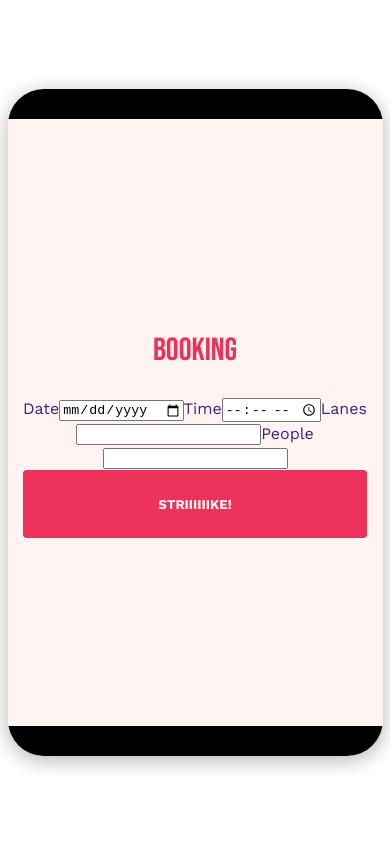
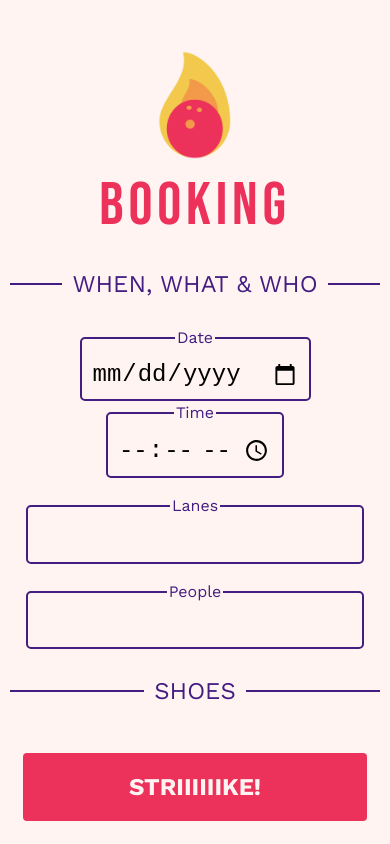
Before and after one commit to LinneaSjoholm/Strajk-bowling, a React (Vite) app: page /booking in a window 390 px wide. Built offline with nearby package versions, Linux system fonts and the light colour scheme.

Commit message:
added overall style to /booking

```diff
--- a/src/App.tsx
+++ b/src/App.tsx
@@ -5,16 +5,7 @@ import './frontend/styles/App.css';
 const App = () => {
   return (
   <div className="App">
-    <div className="View">
-        <div className="View__iphone">
-          <div className="View__iphone-screen">
-            <div className="View__iphone-top"></div>
             <Routes />
-            <div className="View__iphone-bottom"></div>
-          </div>
-        </div>
-      </div>
-
     </div>
   );
 }
--- a/src/frontend/components/bookingForm.tsx
+++ b/src/frontend/components/bookingForm.tsx
@@ -14,22 +14,54 @@ const BookingForm = ({ onSubmit }: { onSubmit: (bookingData: BookingResponse) =>
     const [lanes, setLanes] = useState<number | undefined>(undefined);
     const [people, setPeople] = useState<number | undefined>(undefined);
     const [shoes, setShoes] = useState<number[]>([]);
+    const [errors, setErrors] = useState({
+        date: '',
+        time: '',
+        lanes: '',
+        people: '',
+        shoes: '',
+        dateTime: ''  // Nyckel för det gemensamma felmeddelandet
+    });
 
     const navigate = useNavigate();
 
     const handleSubmit = () => {
-        if (!isFutureDateTime(date, time)) {
-            alert("Please select a future date and time.");
-            return;
+        let validationErrors = {
+            date: '',
+            time: '',
+            lanes: '',
+            people: '',
+            shoes: '',
+            dateTime: ''  // Nyckel för det gemensamma felmeddelandet
+        };
+
+        if (!date || !time) {
+            if (!date && !time) {
+                validationErrors.dateTime = "Please fill in both the date and the time.";  // Gemensamt felmeddelande
+            }
+            if (!date) {
+                validationErrors.date = "Please fill in the date.";
+            }
+            if (!time) {
+                validationErrors.time = "Please fill in the time.";
+            }
         }
 
-        if (lanes === undefined || people === undefined) {
-            alert("Please fill in the number of lanes and people.");
-            return;
+        if (lanes === undefined) {
+            validationErrors.lanes = "Please fill in the number of lanes.";
         }
 
-        if (shoes.length !== people) {
-            alert("Please fill in the shoe sizes for all people.");
+        if (people === undefined) {
+            validationErrors.people = "Please fill in the number of people.";
+        }
+
+        if (people !== undefined && shoes.length !== people) {
+            validationErrors.shoes = "Please fill in the shoe sizes for all people.";
+        }
+
+        setErrors(validationErrors);
+
+        if (Object.values(validationErrors).some((error) => error !== '')) {
             return;
         }
 
@@ -53,67 +85,140 @@ const BookingForm = ({ onSubmit }: { onSubmit: (bookingData: BookingResponse) =>
             active: true
         };
 
-        console.log("Submitting booking data to backend:", finalBookingData);  // <-- Debug line
-
         onSubmit(finalBookingData);
         navigate('/confirmation', { state: { bookingData: finalBookingData } });
     };
 
     return (
+        <div className="booking__form">
             <div className="booking-form">
-            <label htmlFor="date">Date</label>
+                <div className="date-time-container">
+                    <fieldset className="input-container--date-time">
+                        <legend>Date</legend>
                         <input
+                            id="date"
                             type="date"
                             value={date}
-                onChange={(e) => setDate(e.target.value)}
+                            onChange={(e) => {
+                                setDate(e.target.value);
+                                if (e.target.value) {
+                                    setErrors((prevErrors) => ({ ...prevErrors, date: '' }));
+                                }
+                            }}
                             min={getMinDate()}
+                            required
                         />
+                    </fieldset>
 
-            <label htmlFor="time">Time</label>
+                    <fieldset className="input-container--date-time">
+                        <legend>Time</legend>
                         <input
+                            id="time"
                             type="time"
                             value={time}
-                onChange={(e) => setTime(e.target.value)}
+                            onChange={(e) => {
+                                setTime(e.target.value);
+                                if (e.target.value) {
+                                    setErrors((prevErrors) => ({ ...prevErrors, time: '' }));
+                                }
+                            }}
                             min={getMinTime()}
+                            required
                         />
+                    </fieldset>
 
-            <label htmlFor="lanes">Lanes</label>
+                    {/* Gemensamt felmeddelande för både Date och Time */}
+                    {(errors.date || errors.time) && (
+                        <div className="error__container__below">
+                            <p className="error__message">
+                                {errors.date && errors.time ? "Please fill in both date and time." :
+                                 errors.date || errors.time}
+                            </p>
+                        </div>
+                    )}
+                </div>
+
+                <fieldset className="input-container">
+                    <legend>Lanes</legend>
                     <input
+                        id="lanes"
                         type="number"
                         value={lanes ?? ''}
                         onChange={(e) => {
                             const laneValue = parseInt(e.target.value);
                             setLanes(laneValue > 0 ? laneValue : undefined);
                         }}
+                        required
                     />
+                </fieldset>
+                {errors.lanes && (
+                    <div className="error__container">
+                        <p className="error__message">{errors.lanes}</p>
+                    </div>
+                )}
 
-            <label htmlFor="people">People</label>
+                <fieldset className="input-container">
+                    <legend>People</legend>
                     <input
+                        id="people"
                         type="number"
                         value={people ?? ''}
                         max={lanes ? lanes * 4 : 4}
                         onChange={(e) => {
                             const value = parseInt(e.target.value);
-                    if (lanes && value > lanes * 4) {
-                        alert(`Max ${lanes * 4} people allowed for ${lanes} lanes.`);
+                            if (isNaN(value)) {
+                                setErrors((prevErrors) => ({ ...prevErrors, people: '' }));
+                                setPeople(undefined);
+                            } else if (lanes && value > lanes * 4) {
+                                setErrors((prevErrors) => ({
+                                    ...prevErrors,
+                                    people: `Max ${lanes * 4} people allowed for ${lanes} lanes.`,
+                                }));
                             } else {
                                 setPeople(value > 0 ? value : undefined);
+                                setErrors((prevErrors) => ({ ...prevErrors, people: '' }));
                             }
                         }}
+                        required
                     />
+                </fieldset>
+                {errors.people && (
+                    <div className="error__container">
+                        <p className="error__message">{errors.people}</p>
+                    </div>
+                )}
+            </div>
 
+            <div className="booking__page--subtitle-container">
+                <hr className="booking__page--divider" />
+                <p className="booking__page--subtitle">Shoes</p>
+                <hr className="booking__page--divider" />
+            </div>
+
+            <div className="shoe-sizes-container">
                 {Array.from({ length: people || 0 }).map((_, index) => (
+                    <fieldset key={index} className="shoe-size-wrapper">
+                        <legend>Shoe size for Person {index + 1}</legend>
                         <input
-                    key={index}
                             type="number"
-                    placeholder={`Shoe size for person ${index + 1}`}
+                            className="shoe-size-input"
                             onChange={(e) => {
                                 const updatedShoes = [...shoes];
                                 updatedShoes[index] = Number(e.target.value);
                                 setShoes(updatedShoes);
+
+                                setErrors((prevErrors) => ({ ...prevErrors, shoes: '' }));
                             }}
                         />
+                    </fieldset>
                 ))}
+            </div>
+
+            {people !== undefined && errors.shoes && (
+                <div className="error__container">
+                    <p className="error__message">{errors.shoes}</p>
+                </div>
+            )}
 
             <button onClick={handleSubmit}>STRIIIIIIKE!</button>
         </div>
--- a/src/frontend/pages/bookingPage.tsx
+++ b/src/frontend/pages/bookingPage.tsx
@@ -2,6 +2,7 @@ import React, { useState } from "react";
 import BookingForm from "../components/bookingForm";
 import { BookingResponse } from "../interfaces/bookingTypes";
 import { useNavigate } from "react-router-dom";
+import "../styles/bookingPage.css";
 
 const BookingPage = () => {
     const navigate = useNavigate();
@@ -13,9 +14,19 @@ const BookingPage = () => {
     };
 
     return (
-        <div className="booking-page">
-            <h1>Booking</h1>
+        <div className="booking__page">
+            <div className="booking__page--container">
+            <img className="booking__page--image" src="Strajk-logo.png" alt="Strajk logo" />
+            <h1 className="booking__page--title">Booking</h1>
+
+            <div className="booking__page--subtitle-container">
+                <hr className="booking__page--divider" />
+                <p className="booking__page--subtitle">When, what & who</p>
+                <hr className="booking__page--divider" />
+            </div>
+
             <BookingForm onSubmit={handleBookingSubmit} />
+            </div>
         </div>
     );
 };
--- /dev/null
+++ b/src/frontend/styles/bookingPage.css
@@ -0,0 +1,193 @@
+.booking__page {
+    width: 100%;
+    height: 100vh;
+}
+
+.booking__page--container {
+    margin-top: 50px;
+}
+
+.booking__page--title {
+    font-size: 3.75rem;
+    letter-spacing: 0.3rem;
+    margin: 0;
+    font-weight: 400;
+    line-height: 72px;
+}
+
+.booking__page--image {
+    width: 76px;
+    height: 110px;
+}
+
+.booking__page--subtitle-container {
+    display: flex;
+    align-items: center;
+    justify-content: center;
+    width: 100%;
+    margin: 0;
+}
+
+.booking__page--divider {
+    border: none;
+    border-top: 2px solid #441D81;
+    flex-grow: 1;
+    margin: 0 10px;
+}
+
+.booking__page--subtitle {
+    font-size: 1.5rem;
+    font-weight: 400;
+    text-transform: uppercase;
+}
+
+.booking-form {
+    display: flex;
+    flex-direction: column;
+    gap: 16px;
+}
+
+fieldset {
+    display: flex;
+    position: relative;
+    margin: 0 auto;
+    gap: 16px;
+}
+
+fieldset:has(input:focus) {
+    border-color: #EC315A;
+}
+
+input {
+    margin: 0;
+    padding: 0;
+    background-color: transparent;
+    border: none;
+    font-size: 1.5rem;
+}
+
+input:focus {
+    outline: none;
+    color: var(--color-red);
+}
+
+legend {
+    font-size: 1rem;
+}
+
+fieldset:focus-within legend {
+    color: #EC315A;
+}
+
+.input-container {
+    display: flex;
+    border: 2px solid #441d81;
+    border-radius: 5px;
+}
+
+.input-container--date-time {
+    display: flex;
+    border: 2px solid #441d81;
+    border-radius: 5px;
+    margin-bottom: 20px;
+}
+
+.date-time-container {
+    display: flex;
+    flex-direction: row;
+    justify-content: center;
+    flex-wrap: wrap;
+}
+
+.error__container {
+    padding: 8px;
+    background-color: #EC315A;
+    border-radius: 4px;
+    margin: -10px auto 20px auto;
+    width: 100%;
+    box-sizing: border-box;
+}
+
+.error__container__below {
+    padding: 8px;
+    background-color: #EC315A;
+    border-radius: 4px;
+    width: 70%;
+    box-sizing: border-box;
+    margin-top: 10px;
+}
+
+.error__message {
+    color: var(--color-white);
+    font-size: 0.875rem;
+}
+
+.error__container--top {
+    background-color: blue;
+}
+
+input:invalid {
+    border-color: #EC315A;
+}
+
+.shoe-sizes-container {
+    display: flex;
+    flex-direction: column;
+    gap: 16px;
+    margin-bottom: 20px;
+}
+
+.shoe-size-input:focus {
+    border-color: #441D81;
+    outline: none;
+}
+
+.shoe-size-wrapper {
+    border: 2px solid #441d81;
+    border-radius: 4px;
+}
+
+button {
+    margin-bottom: 20px;
+}
+
+@media (max-width: 480px) {
+    .booking-form {
+        margin: 0;
+    }
+
+    .booking__page--title {
+        margin-top: 10px;
+    }
+
+    .booking__page--subtitle {
+        font-size: 1.5rem;
+    }
+
+    .date-time-container {
+        flex-direction: row;
+    }
+
+    .input-container--date-time {
+        margin: 0 5px 0 5px;
+        padding: 10px;
+    }
+
+    button {
+        padding: 8px 16px;
+    }
+
+    .date-time-container {
+        flex-direction: row;
+        margin: 0;
+    }
+
+    .error__container {
+        margin-top: 2px;
+        width: 80%;
+    }
+
+    .error__container__below {
+        margin: 10px 0 0 0;
+    }
+}
--- a/src/frontend/styles/index.css
+++ b/src/frontend/styles/index.css
@@ -19,8 +19,14 @@
 }
 
 body {
-  margin: 0;
+  margin: 0 auto;
   padding: 0;
+  background-color: var(--color-white);
+  display: flex;
+  justify-content: center;
+  align-items: center;
+  width: 100%;
+  height: 100vh;
 }
 
 h1 {
@@ -51,6 +57,7 @@ button {
   border: none;
   padding: 20px;
   cursor: pointer;
+  font-size: 1.5rem;
 }
 
 input[type="number"]::-webkit-outer-spin-button,
--- a/src/frontend/styles/loadingScreen.css
+++ b/src/frontend/styles/loadingScreen.css
@@ -29,3 +29,22 @@ img {
     line-height: 23.46px;
     letter-spacing: 0.43rem;
 }
+
+@media (max-width: 480px) {
+
+    img {
+        display: block;
+        margin: 0 auto;
+        width: 50%;
+        height: 50%;
+        cursor: pointer;
+    }
+
+    .loading__screen-title {
+        display: block;
+        margin: 0 auto;
+        font-weight: 400;
+        font-size: 3.75rem;
+        line-height: 72px;
+    }
+}
```
Lines whose indentation alone changed are shown as unchanged.
